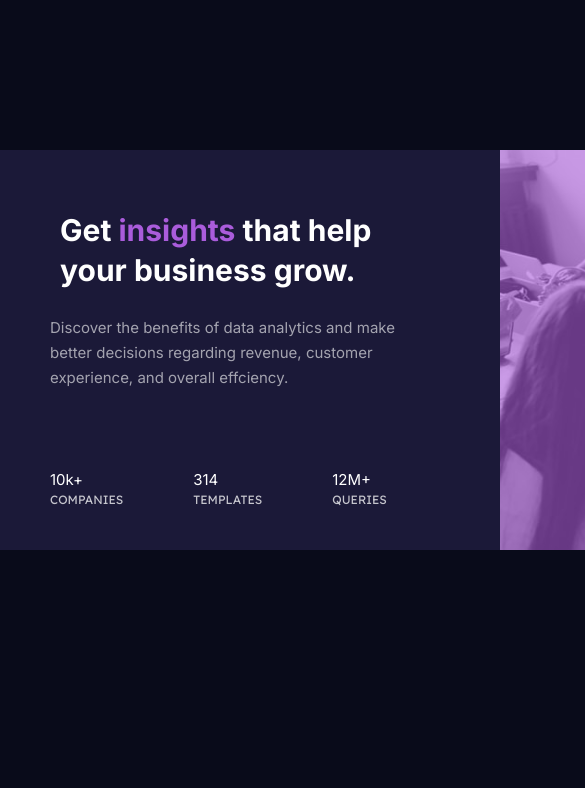
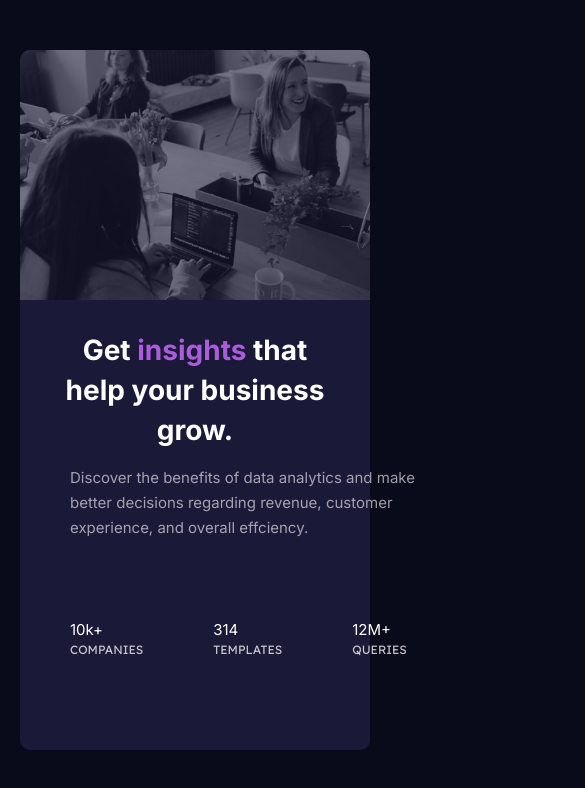
Before and after one commit to ThomasNguyenn/preview-card, a plain HTML site: page index.html in a window 390 px wide. Shown: the top 788 px of the page, 585 px wide, since content can reach past the window. Drawn offline with Linux system fonts and the light colour scheme.

Commit message:
responsive

```diff
--- a/index.html
+++ b/index.html
@@ -30,7 +30,6 @@
                 </ul>
             </div>
             <div class="img-container">
-                <div class="box"></div>
                 <img class="img-preview" src="img/image-header-desktop.jpg" alt="preview">
             </div>
         </section>
--- a/style.css
+++ b/style.css
@@ -30,16 +30,9 @@ body{
     display: flex;
 
 }
-.box{
-    background-color: var(--soft-violet);
-    height: 400px;
-    width: 500px;
-}
 .img-preview{
     height: 400px;
     width: 500px;
-    position: relative;
-    bottom: 100%;
     opacity: 40%;
 }
 
@@ -77,3 +70,43 @@ body{
     color: var(--trans-para-white);
     font-family: var(--lexend);
 }
+
+@media screen and (max-width: 1440px) {
+    .preview-container{
+        width: 350px;
+        height: 700px;
+        margin: 50px auto;
+        display: flex;
+        flex-direction: column-reverse;
+        border-radius: 10px 10px 10px 10px;
+    }
+    .preview-content{
+        width: 350px;
+        height: 450px;
+        display: block;
+    }
+    .pre-heading{
+        padding: 30px 35px 15px 35px;
+        font-size: 28px;
+        text-align: center;
+        width: 350px;
+        height: auto;
+        display: block;
+        margin: 0 auto;
+    }
+    .img-preview{
+        width: 350px;
+        height: 250px;
+        object-fit: cover;
+        margin: 0;
+        padding: 0;
+        border-radius: 10px 10px 0 0;
+    }
+    .img-container{
+        display: block;
+        width: 350px;
+        margin: 0 auto;
+        padding: 0;
+
+    }
+}
```
